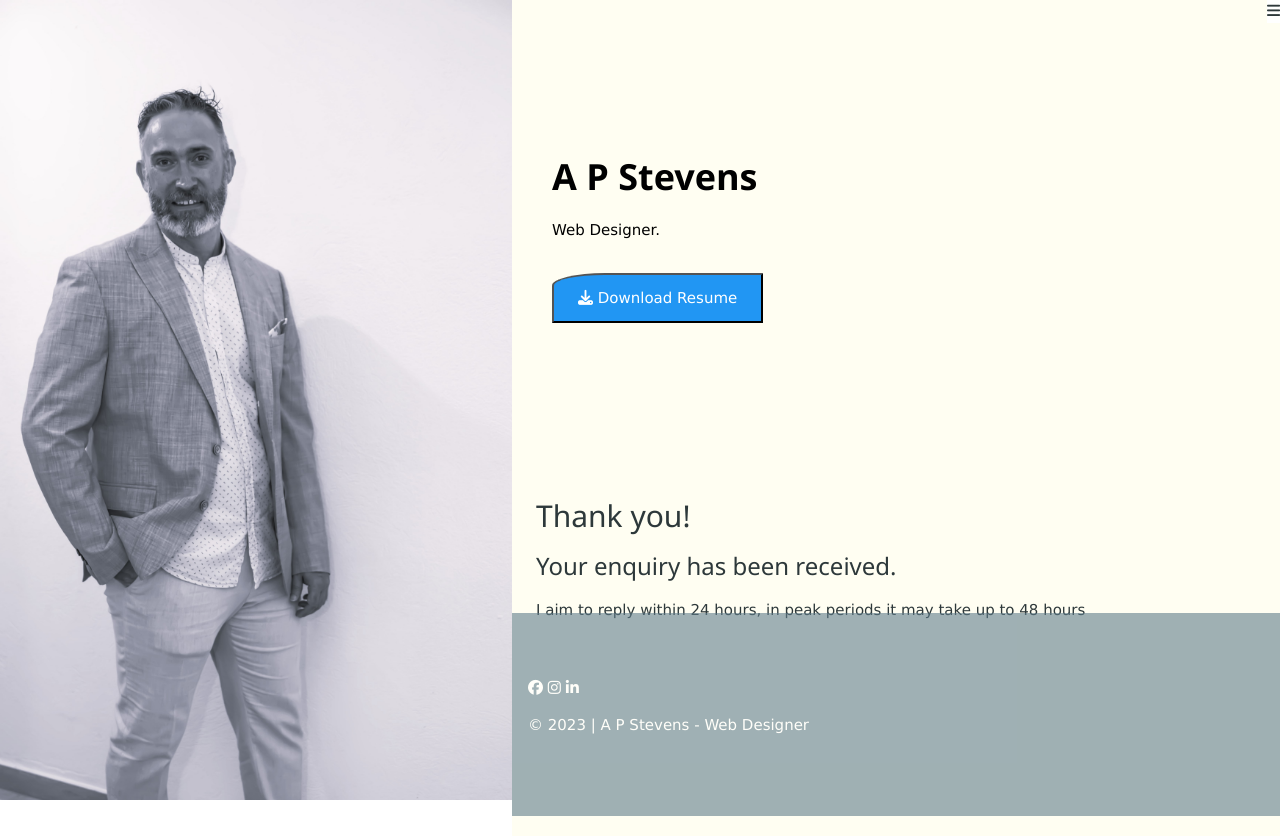
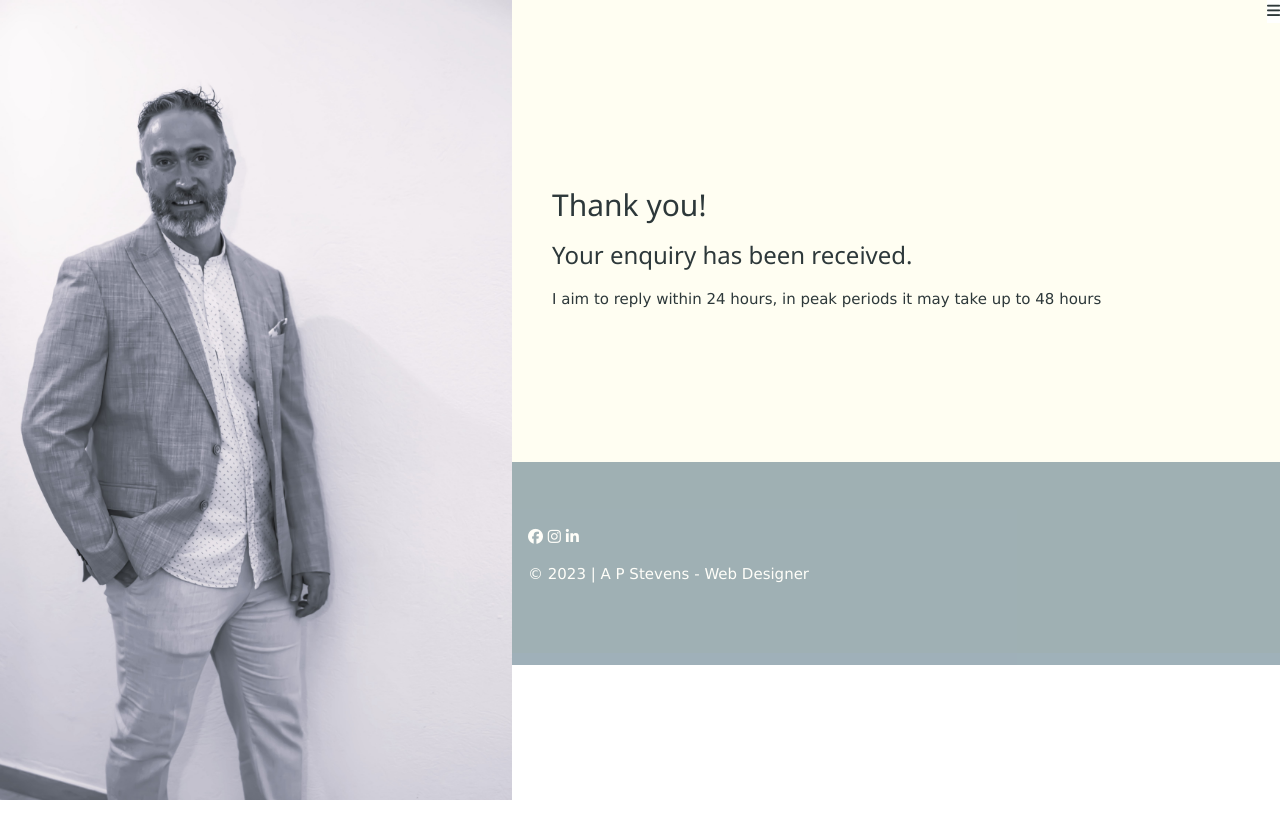
Before and after one commit to apstevens/apstevensPortfolio, a plain HTML site: page success.html in a window 1280 px wide. After the commit the page ends 800 px from the top, so only its background shows below. Drawn offline with Linux system fonts and the light colour scheme.

Commit message:
Applied layout changes to success page

```diff
--- a/success.html
+++ b/success.html
@@ -40,22 +40,18 @@
 
         <!-- Header -->
         <header class="container center" style="padding:128px 16px" id="home">
-            <h1 class="jumbo"><b>A P Stevens</b></h1>
-            <p>Web Designer.</p>
             <img src="images/wedding-pose.jpg" class="image hide-large hide-small round"
                 style="display:block;width:60%;margin:auto;">
             <img src="images/wedding-pose.jpg" class="image hide-large hide-medium round" width="1000" height="1333">
-            <button class="button light-blue padding-large margin-top">
-                <a href="resources/apstevens_developer23.docx"><i class="fa fa-download"></i> Download Resume</a>
-            </button>
+            <div class="padding-32 content" id="portfolio">
+                <h2 class="text-grey">Thank you!</h2>
+                <h3 class="text-grey">Your enquiry has been received.</h3>
+                <p class="text-grey">I aim to reply within 24 hours, in peak periods it may take up to 48 hours</p>
+
+            </div>
         </header>
 
         <!-- Portfolio Section -->
-        <div class="padding-32 content" id="portfolio">
-            <h2 class="text-grey">Thank you!</h2>
-            <h3 class="text-grey">Your enquiry has been received.</h3>
-            <p class="text-grey">I aim to reply within 24 hours, in peak periods it may take up to 48 hours</p>
-
 
             <!-- Footer -->
             <footer class="container padding-64 blue-grey center opacity xlarge" style="margin:-24px">
@@ -67,7 +63,7 @@
             </footer>
 
             <!-- END PAGE CONTENT -->
-        </div>
+
         <script src="JS/app.js"></script>
 </body>
 
```
